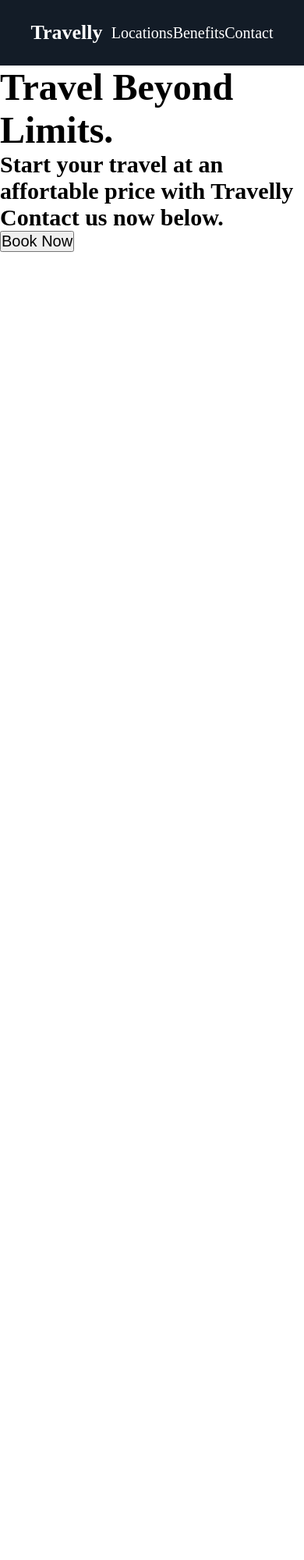
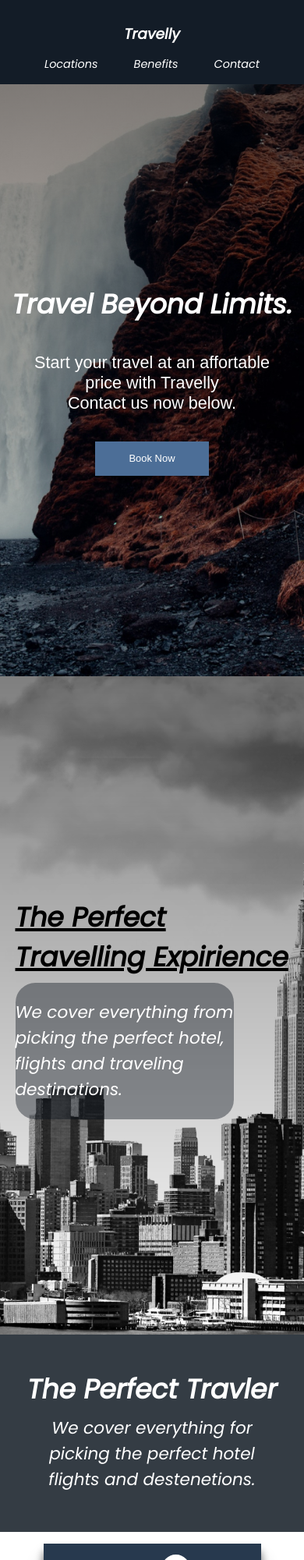
Before and after one commit to moneyman01/Travelly, a plain HTML site: page index.html in a window 390 px wide. Shown: the top 2000 px of the page at 78% size. Before the commit the page ends 844 px from the top, so only its background shows below. Drawn offline with Linux system fonts and the light colour scheme; a web font is replaced by a local one.

Commit message:
third commit

```diff
--- a/index.html
+++ b/index.html
@@ -5,7 +5,9 @@
     <meta name="viewport" content="width=device-width, initial-scale=1.0">
     <meta name="description" content="Travely is my css site">
     <meta name="robots" content="index,follow"/>
-    <link rel="icon" href="/icons/#"/>
+    <link rel="icon" href="/icons/airplane.svg"/>
+    <link rel="preconnect" href="https://fonts.gstatic.com">
+    <link href="https://fonts.googleapis.com/css2?family=Pattaya&family=Poppins:ital@1&display=swap" rel="stylesheet">
     <link rel="stylesheet" href="style.css"/>
     <title>Travelly | Travelling Agency</title>
 </head>
@@ -29,5 +31,49 @@
         </h3>
         <button>Book Now</button>
     </section>
+    <section id="locations">
+        <header class="locations-head">
+            <h2>The Perfect Travelling Expirience</h2>
+            <h3>We cover everything from picking the perfect hotel,
+                <br/>
+                flights and traveling destinations.
+            </h3>
+            <img src="/img/cloud.png" class="moving-cloud-1 cloud">
+            <img src="/img/cloud.png" class="moving-cloud-2 cloud">
+        </header>
+    </section>
+    <section class="benefits">
+        <header class="benefits-head">
+            <h2>The Perfect Travler</h2>
+            <h3>
+            We cover everything for picking the perfect hotel
+            <br/>
+            flights and destenetions.
+            </h3>
+        </header>
+        <div class="cards">
+            <div class="card">
+                <div class="card-icon">
+                    <img src="/icons/route-solid.svg" alt="">
+                </div>
+                <h4>Travler</h4>
+                <p>Travel un over 250 countries with zero effort.</p>
+            </div>
+            <div class="card">
+                <div class="card-icon">
+                    <img src="/icons/bed-solid.svg" alt="">
+                </div>
+                <h4>Hotel</h4>
+                <p>Hotels in great locations</p>
+            </div>
+            <div class="card">
+                <div class="card-icon">
+                    <img src="/icons/plane-departure-solid.svg" alt="">
+                </div>
+                <h4>Fly</h4>
+                <p>Flights included in every purchased</p>
+            </div>
+        </div>
+    </section>
 </body>
 </html>
--- a/style.css
+++ b/style.css
@@ -1,14 +1,22 @@
+/*Global Styles*/
+
 * {
     margin: 0;
     padding: 0;
     box-sizing: border-box;
 }
+
 html{
     font-size: 62.5%;
+}
+
+body{
+    font-family: "Poppins", sans-serif;
 }
 h1{
     font-size: 2.6rem;
 }
+
 li,
 button,
 label,
@@ -16,19 +24,40 @@ input,
 p {
     font-size: 2rem;
 }
+
 h2{
     font-size: 4.8rem;
 }
+
 h3 {
     font-size: 3rem;
+    font-weight: normal;
 }
+
 h4,h5{
     font-size: 2.8rem;
 }
+
 a{
     color: white;
     text-decoration: none;
 }
+
+button{
+    padding: 2rem 6rem;
+    background: #4c6e97;
+    border: none;
+    color: white;
+    font-size: 1.8rem;
+    cursor: pointer;
+    transition: background 1s ease-in-out;
+}
+button:hover{
+    background: #032044;
+}
+
+/*first section Styles*/
+
 .main-head{
     background-color: #131c27;
     color: white;
@@ -40,6 +69,7 @@ nav {
     margin: auto;
     padding: 2rem;
     align-items: center;
+    flex-wrap: wrap;
 }
 nav ul {
     display: flex;
@@ -51,3 +81,154 @@ nav ul {
 #logo{
     flex: 2 1 40rem;
 }
+
+.hero{
+    min-height: 90vh;
+    background: linear-gradient(rgba(0, 0, 0, 0.5), transparent),
+    url("img/landing-page.jpg");
+    background-repeat: no-repeat;
+    background-size: cover;
+    background-position: center;
+    color: white;
+    display: flex;
+    flex-direction: column;
+    justify-content: center;
+    align-items: center;
+    text-align: center;
+}
+.hero h3{
+    padding: 5rem;
+    font-family: 'Pattaya', sans-serif;
+    font-weight: 400;
+}
+
+
+/*second section Styles*/
+
+#locations{
+    min-height: 100vh;
+    background: linear-gradient(rgba(0, 0, 0, 0.5), transparent),
+    url("img/new-york-page.png");
+    background-size: cover;
+    background-position: center;
+    display: flex;
+    align-items: center;
+    position: relative;
+    overflow: hidden;
+}
+
+.locations-head {
+    width: 90%;
+    margin: auto;
+}
+
+.locations-head h2 {
+    padding: 1rem 0rem;
+    text-decoration: underline;
+    text-decoration-thickness: 0.5rem;
+}
+
+.locations-head h3 {
+    padding: 3rem 0rem;
+}
+
+.cloud{
+    position: absolute;
+    top: 0%;
+    right: 0%;
+}
+.moving-cloud-1{
+    animation: cloudAnimation 3s infinite alternate ease-in-out;
+}
+.moving-cloud-2{
+    top: 15%;
+    z-index: -1;
+    opacity: 0.5;
+    animation: cloudAnimation 3s infinite alternate ease-in-out;
+}
+
+@keyframes cloudAnimation {
+    from{
+        transform: translate(10%, -10%);
+    }
+    to{
+        transform: translate(0%, 0%);
+    }
+}
+
+
+/*third section Styles*/
+
+.benefits-head {
+    background: #343c44;
+    padding: 3rem;
+    min-height: 30vh;
+    display: flex;
+    flex-direction: column;
+    align-items: center;
+    justify-content: center;
+    text-align: center;
+    color: white;
+}
+.benefits-head h3 {
+    padding: 1rem;
+}
+.cards{
+    min-height: 70vh;
+    display: flex;
+    align-items: center;
+    flex-wrap: wrap;
+    width: 90%;
+    margin: auto;
+}
+.card{
+    text-align: center;
+    box-shadow: 0px 10px 10px rgba(0, 0, 0, 0.5), 0px 20px 20px rgba(0, 0, 0, 0.3);
+    flex: 1 1 30rem;
+    min-height: 40vh;
+    margin: 2rem 5rem;
+}
+.cards img{
+    max-width: 35%;
+    margin: 2rem;
+}
+.card h4,
+.card p{
+    padding: 1rem;
+}
+.card-icon{
+    background: #27394e;
+}
+
+
+
+
+/*media query Styles*/
+
+@media screen and (max-width: 950px) {
+    html{
+        font-size: 45%;
+    }
+    nav {
+        text-align: center;
+    }
+    #logo{
+        padding: 2rem;
+        flex: 90 1 90rem;
+    }
+    .cloud {
+        height: 40rem;
+    }
+    .moving-cloud-1 {
+        z-index: -1;
+    }
+    .moving-cloud-2 {
+        z-index: -2;
+    }
+    .locations-head h3{
+       background: #00091362;
+       color:white;
+       width: 80%;
+       border-radius: 3.5rem;
+    }
+}
```
Also changed, not shown: icons/airplane.svg (added), icons/bed-solid.svg (added), icons/instagram.svg (added), icons/plane-departure-solid.svg (added), icons/route-solid.svg (added), icons/twitter.svg (added), icons/youtube.svg (added), img/cloud.png (added), img/contact-mountain.png (added), img/landing-page.jpg (added), img/new-york-page.png (added).
